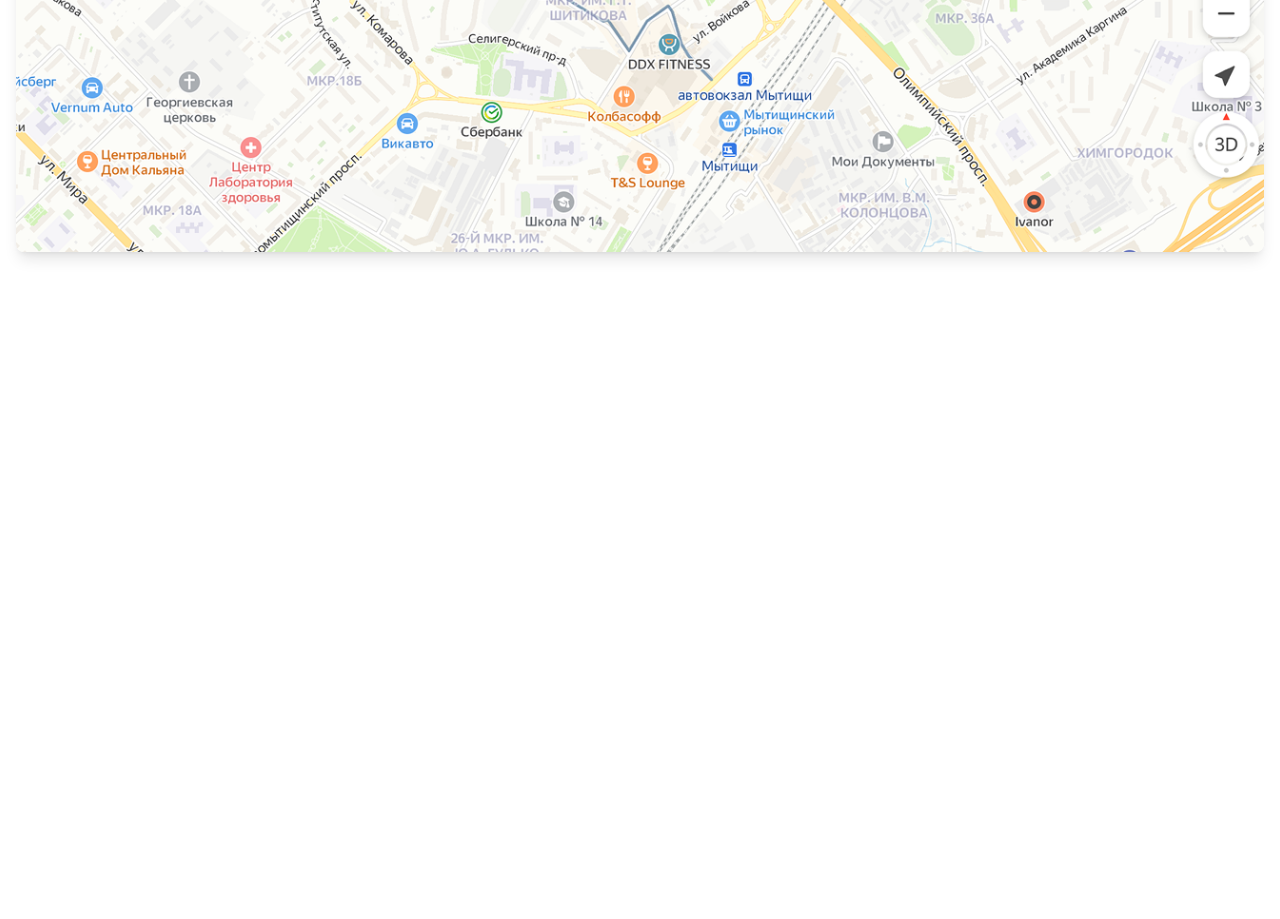
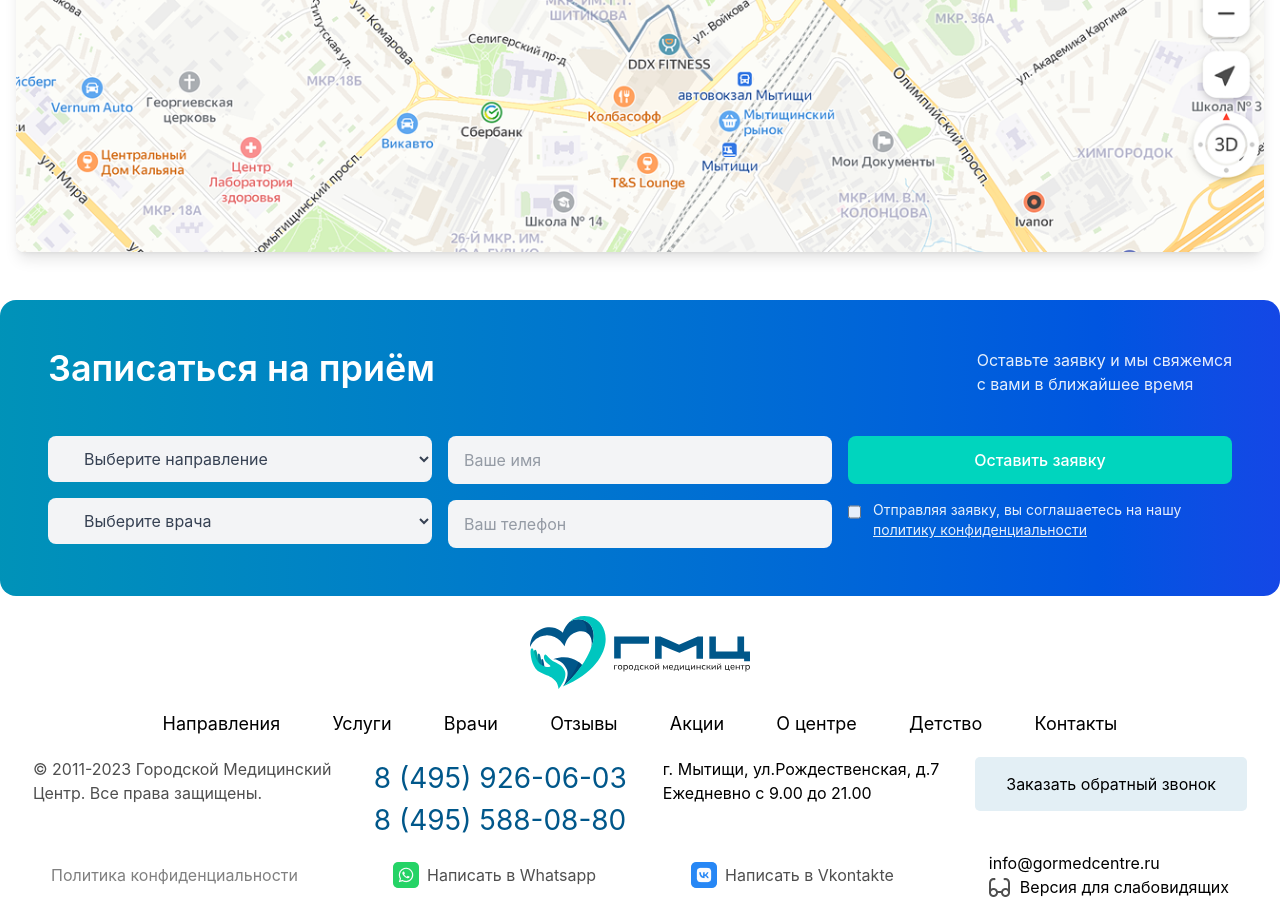
Before and after one commit to TOJIo7/EXAM-4-TEAM, a website: page index.html in a window 1280 px wide. Shown: the part 6764-7683 px from the top of the page. Before the commit the page ends 7064 px from the top, so only its background shows below. Drawn offline with nearby package versions, Linux system fonts and the light colour scheme; files that its build step writes are made by us from their sources.

Commit message:
footer P1

```diff
--- a/index.html
+++ b/index.html
@@ -567,7 +567,115 @@
     <img src="./image (27).png" alt="Карта проезда" class="w-full h-auto rounded-lg shadow-lg">
   </section>
 
+  <section class="w-full max-w-7xl mx-auto">
+    <div class="bg-gradient-to-r from-cyan-600 to-blue-700 rounded-2xl p-8 md:p-12 text-white">
+      <div class="flex flex-col md:flex-row md:items-start md:justify-between gap-6">
+        <div>
+          <h2 class="text-3xl md:text-4xl font-semibold mb-4"> Записаться на приём </h2>
+        </div>
+        <p class="text-sm md:text-base max-w-xs opacity-90"> Оставьте заявку и мы свяжемся<br class="hidden md:block"> с
+          вами в ближайшее время</p>
+      </div>
+      <form class="mt-8 grid grid-cols-1 md:grid-cols-3 gap-4 items-start">
+        <div class="flex flex-col gap-4">
+          <select class="w-full bg-gray-100 text-gray-700 rounded-lg px-8 py-3 focus:outline-none">
+            <option>Выберите направление</option>
+          </select>
+          <select class="w-full bg-gray-100 text-gray-700 rounded-lg px-8 py-3 focus:outline-none">
+            <option>Выберите врача</option>
+          </select>
+        </div>
+        <div class="flex flex-col gap-4">
+          <input type="text" placeholder="Ваше имя"
+            class="w-full bg-gray-100 text-gray-700 rounded-lg px-4 py-3 focus:outline-none" />
+          <input type="tel" placeholder="Ваш телефон"
+            class="w-full bg-gray-100 text-gray-700 rounded-lg px-4 py-3 focus:outline-none" />
+        </div>
+        <div class="flex flex-col gap-4">
+          <button type="submit" class="w-full bg-teal-400 ho rounded-lg py-3 font-medium text-white"> Оставить
+            заявку </button>
+          <label class="flex items-start gap-3 text-sm opacity-90 cursor-pointer">
+            <input type="checkbox" class="mt-1 w-4 h-4 accent-teal-400">
+            <span> Отправляя заявку, вы соглашаетесь на нашу <a href="#" class="underline">политику
+                конфиденциальности</a> </span>
+          </label>
+        </div>
 
+      </form>
+    </div>
+  </section>
+  <footer class='p-[20px] max-w-7xl mx-auto'>
+    <div class='flex flex-col gap-[20px] md:flex md:items-center md:justify-center'>
+      <img src="./logo (2).svg" alt="" class="w-[140px] md:w-auto">
+      <div class='flex flex-col gap-[15px] md:w-[80%] md:flex-row md:justify-around'>
+        <p class='text-[18px]'>Направления</p>
+        <p class='text-[18px]'>Услуги</p>
+        <p class='text-[18px]'>Врачи</p>
+        <p class='text-[18px]'>Отзывы</p>
+        <p class='text-[18px]'>Акции</p>
+        <p class='text-[18px]'>О центре</p>
+        <p class='text-[18px]'>Детство</p>
+        <p class='text-[18px]'>Контакты</p>
+        <div class='mt-[10px] md:hidden'>
+          <p class='text-[26px] text-[#00578A] font-medium'>
+            8 (495) 926-06-03
+          </p>
+          <p class='text-[26px] text-[#00578A] font-medium'>
+            8 (495) 588-08-80
+          </p>
+          <p class='text-[14px] text-[#4F4F4F] mt-[10px]'>
+            г. Мытищи, ул. Рождественская, д.7
+          </p>
+          <p class='text-[14px] text-[#4F4F4F]'>
+            Ежедневно с 9.00 до 21.00
+          </p>
+          <button class='w-full h-[50px] bg-[#E3EFF5] rounded-[5px] mt-[15px]'>
+            Заказать обратный звонок
+          </button>
+        </div>
+      </div>
+    </div>
+    <div class='hidden md:flex justify-around gap-[10px] mt-[20px]'>
+      <p class='w-[305px] text-[#4F4F4F]'>
+        © 2011-2023 Городской Медицинский Центр. Все права защищены.
+      </p>
+      <div>
+        <p class='text-[28px] text-[#00578A]'>8 (495) 926-06-03</p>
+        <p class='text-[28px] text-[#00578A]'>8 (495) 588-08-80</p>
+      </div>
+      <div>
+        <p class='text-[16px]'>г. Мытищи, ул.Рождественская, д.7</p>
+        <p class='text-[16px]'>Ежедневно с 9.00 до 21.00</p>
+      </div>
+      <button class='w-[272px] h-[54px] bg-[#E3EFF5] rounded-[5px]'>
+        Заказать обратный звонок
+      </button>
+    </div>
+    <div class='hidden md:flex justify-between w-[95%] m-auto items-center mt-[10px]'>
+      <p class='text-[16px] text-[grey]'>
+        Политика конфиденциальности
+      </p>
+      <div class='flex gap-2 items-center'>
+        <img src="./social (1).png" alt="">
+        <p class='text-[16px] text-[#4F4F4F]'>
+          Написать в Whatsapp
+        </p>
+      </div>
+      <div class='flex gap-2 items-center'>
+        <img src="./button (3).png" alt="">
+        <p class='text-[16px] text-[#4F4F4F]'>
+          Написать в Vkontakte
+        </p>
+      </div>
+      <div>
+        <p>info@gormedcentre.ru</p>
+        <div class='flex items-center gap-[10px]'>
+          <img src="./icon (5).png" alt="">
+          <p>Версия для слабовидящих</p>
+        </div>
+      </div>
+    </div>
+  </footer>
 </body>
 
 </html>
```
